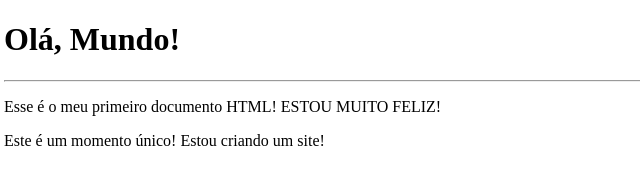
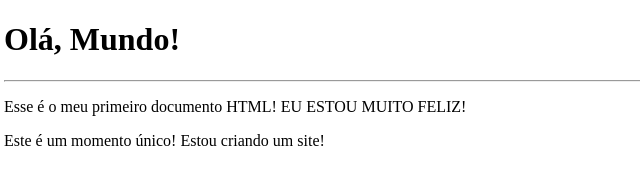
Before and after one commit to Gbmendes7/PrimeiroC-digosHTML5, a plain HTML site: page EXERCÍCIOS/EX001/index.html in a window 1280 px wide. Shown: the full height of the page, 4-644 px from the left. Drawn offline with Linux system fonts and the light colour scheme.

Commit message:
alterando nomeclatura

```diff
--- a/EXERCÍCIOS/EX001/index.html
+++ b/EXERCÍCIOS/EX001/index.html
@@ -8,7 +8,7 @@
 <body>
     <h1>Olá, Mundo!</h1>
      <hr>
-      <p>Esse é o meu primeiro documento HTML! ESTOU MUITO FELIZ!</p>
+      <p>Esse é o meu primeiro documento HTML! EU ESTOU MUITO FELIZ!</p>
       <P>Este é um momento único! Estou criando um site!</P>
 </body>
 </html>
```
